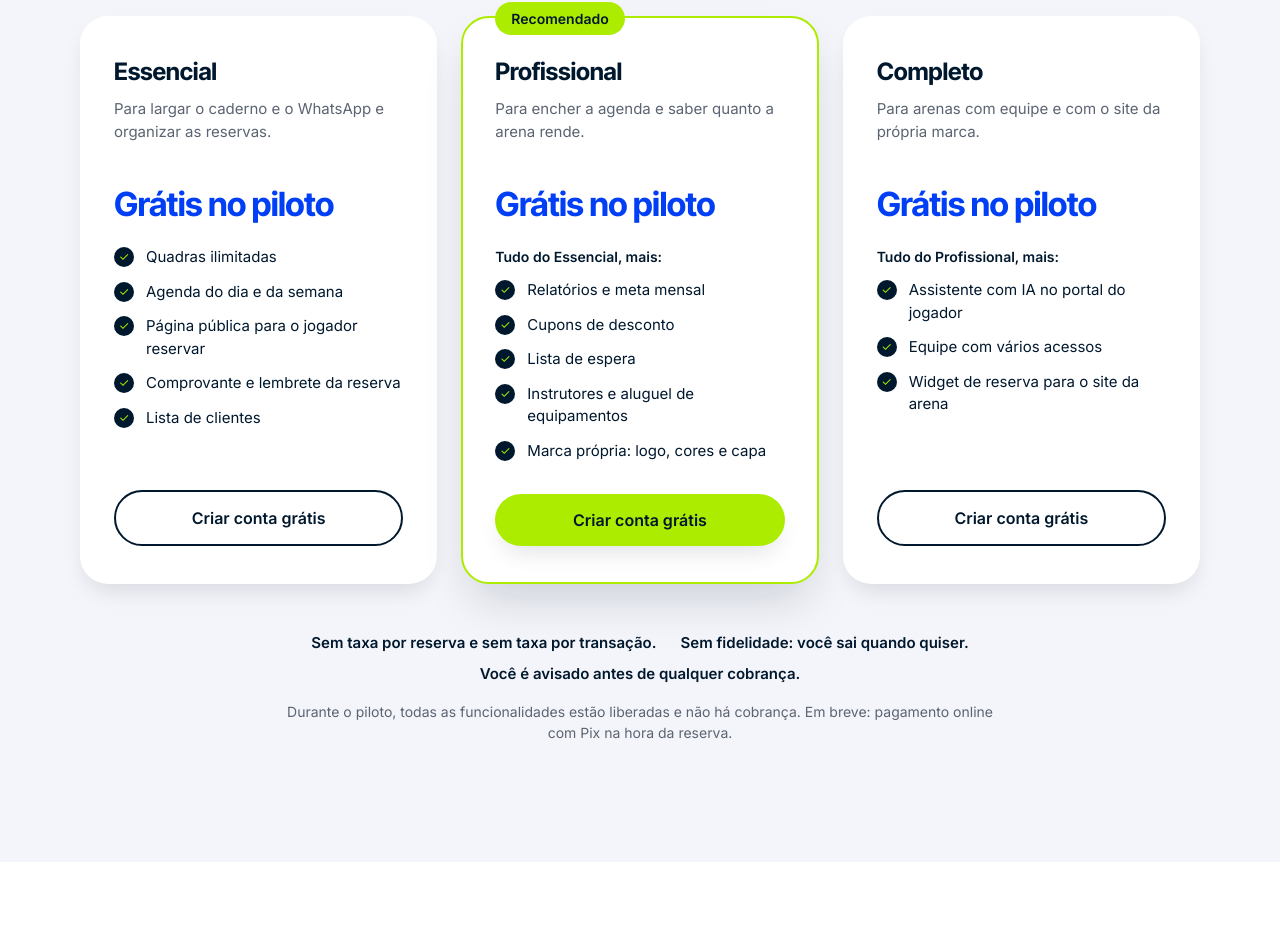
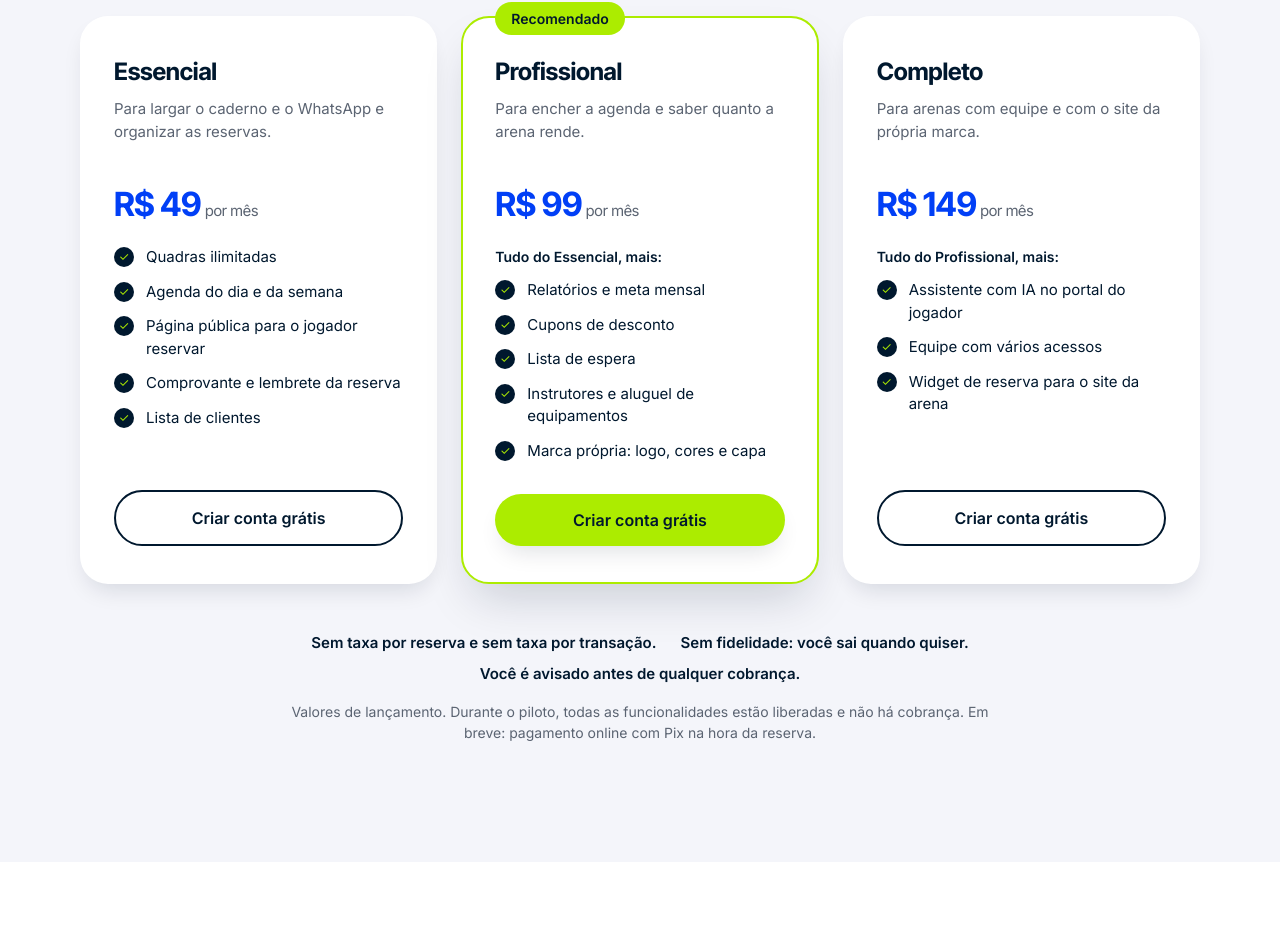
Before and after one commit to jogaesports26/jogae-sports, a React (Vite) app in the folder apps/frontend/: page / in a window 1280 px wide. Shown: the part 4952-5904 px from the top of the page. Built offline with nearby package versions, Linux system fonts and the light colour scheme; no server answers.

Commit message:
feat(landing): valores de lancamento nos planos (R$ 49, R$ 99, R$ 149)

```diff
--- a/apps/frontend/src/components/landing/Pricing.tsx
+++ b/apps/frontend/src/components/landing/Pricing.tsx
@@ -17,6 +17,7 @@ const PLANS: Plan[] = [
   {
     id: 'essencial',
     name: 'Essencial',
+    price: 'R$ 49',
     pitch: 'Para largar o caderno e o WhatsApp e organizar as reservas.',
     features: [
       'Quadras ilimitadas',
@@ -29,6 +30,7 @@ const PLANS: Plan[] = [
   {
     id: 'profissional',
     name: 'Profissional',
+    price: 'R$ 99',
     pitch: 'Para encher a agenda e saber quanto a arena rende.',
     includes: 'Tudo do Essencial, mais:',
     features: [
@@ -43,6 +45,7 @@ const PLANS: Plan[] = [
   {
     id: 'completo',
     name: 'Completo',
+    price: 'R$ 149',
     pitch: 'Para arenas com equipe e com o site da própria marca.',
     includes: 'Tudo do Profissional, mais:',
     features: [
@@ -109,7 +112,7 @@ export default function Pricing() {
           ))}
         </ul>
         <p className="pricing__note">
-          Durante o piloto, todas as funcionalidades estão liberadas e não há cobrança. Em breve: pagamento online com Pix
+          Valores de lançamento. Durante o piloto, todas as funcionalidades estão liberadas e não há cobrança. Em breve: pagamento online com Pix
           na hora da reserva.
         </p>
         {contactHref && (
```
